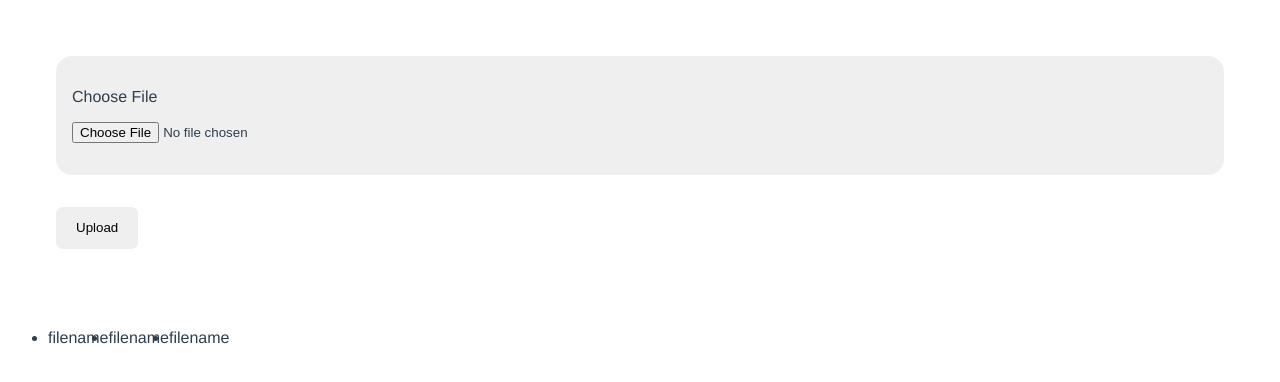
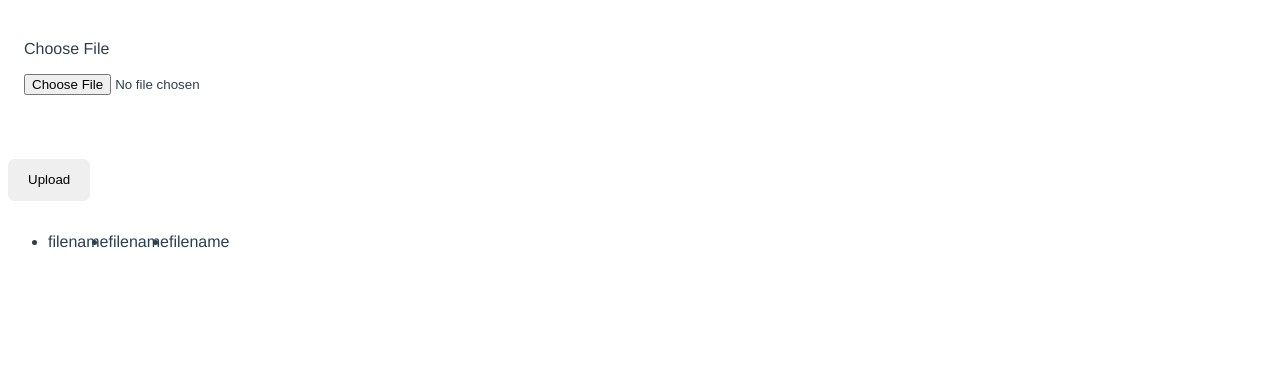
Before and after one commit to miracleonyenma/oshare, a Vue app in the folder defaultFE/: page / in a window 1280 px wide. Shown: the top 382 px of the page. Built offline with nearby package versions, Linux system fonts and the light colour scheme; no server answers.

Commit message:
update && fix: update ui, use promise based axios

```diff
--- a/defaultFE/src/components/fileInput.vue
+++ b/defaultFE/src/components/fileInput.vue
@@ -1,11 +1,11 @@
 <template>
     <div class="container">
-        <div class="input-wrapper">
+        <div class="input-wrapper glass glass--bg">
             <label for="fileInput">Choose File</label>
             <input type="file" name="fileInput" id="fileInput" ref="fileInput" v-on:change="handleFileUpload()">
             <!-- ref is used to register a reference to an element or a child component. The reference will be registered under the parent component’s $refs object -->
         </div>
-        <button class="btn" v-on:click="submitFile()">Upload</button>
+        <button class="btn glass glass--bg" v-on:click="submitFile()">Upload</button>
     </div>
 </template>
 
@@ -15,10 +15,14 @@
     export default {
         data() {
             return {
-                url: process.env.VUE_APP_API_URL,
+                // url: process.env.VUE_APP_API_URL,
                 // store file data
                 file: ''
             }
+        },
+
+        props: {
+            url:String
         },
 
         methods: {
@@ -34,22 +38,38 @@
                 // https://developer.mozilla.org/en-US/docs/Web/API/FormData/append
                 formData.append('file', this.file);
 
-                const sendFile = async () =>{
-                    // try{
-                    //     const res = await axios.post(this.url + '/single-file',
-                    //         formData,
-                    //         {
-                    //             headers: {
-                    //                 'Content-Type': 'multipart/form-data'
-                    //             }
-                    //         }
-                    //     );
+                // const sendFile = async () =>{
+                //     // try{
+                //     //     const res = await axios.post(this.url + '/single-file',
+                //     //         formData,
+                //     //         {
+                //     //             headers: {
+                //     //                 'Content-Type': 'multipart/form-data'
+                //     //             }
+                //     //         }
+                //     //     );
 
-                    //     console.log(res.data);
+                //     //     console.log(res.data);
 
-                    // } catch(err){
-                    //     console.error(err, res.data)
-                    // }
+                //     // } catch(err){
+                //     //     console.error(err, res.data)
+                //     // }
+
+                //     axios.post(this.url + '/single-file',
+                //         formData,
+                //         {
+                //             headers: {
+                //                 'Content-Type': 'multipart/form-data'
+                //             }
+                //         }
+                //     ).then(res => {
+                //         console.log(res.data)
+                //     }, err => {
+                //         console.error(err)
+                //     })
+                // };
+
+                // sendFile();
 
                     axios.post(this.url + '/single-file',
                         formData,
@@ -63,9 +83,7 @@
                     }, err => {
                         console.error(err)
                     })
-                };
 
-                sendFile();
             }
         },
 
@@ -76,14 +94,8 @@
 </script>
 
 <style scoped>
-    .container {
-        max-width: 100%;
-        padding: 3em;
-    }
-
     .input-wrapper{
-        background: #efefef;
-        border-radius: 1em;
+        border-radius: 5px;
         padding: 2em 1em;
         margin-bottom: 2em;
     }
```
